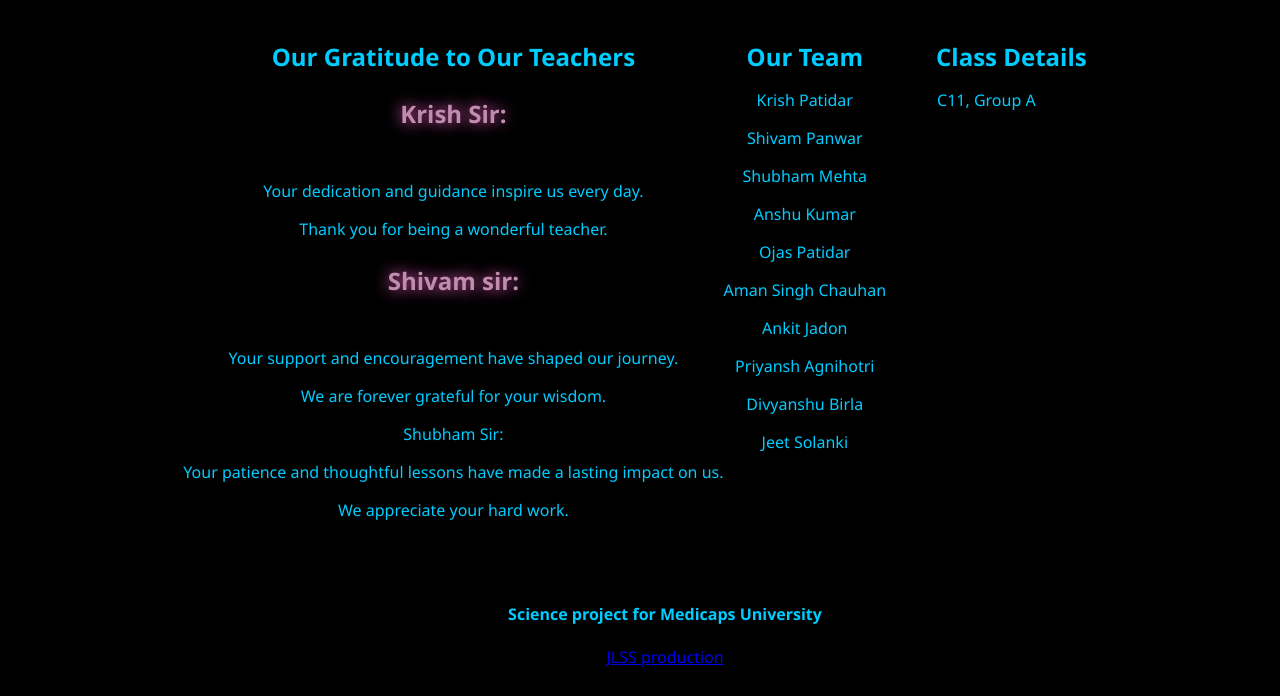
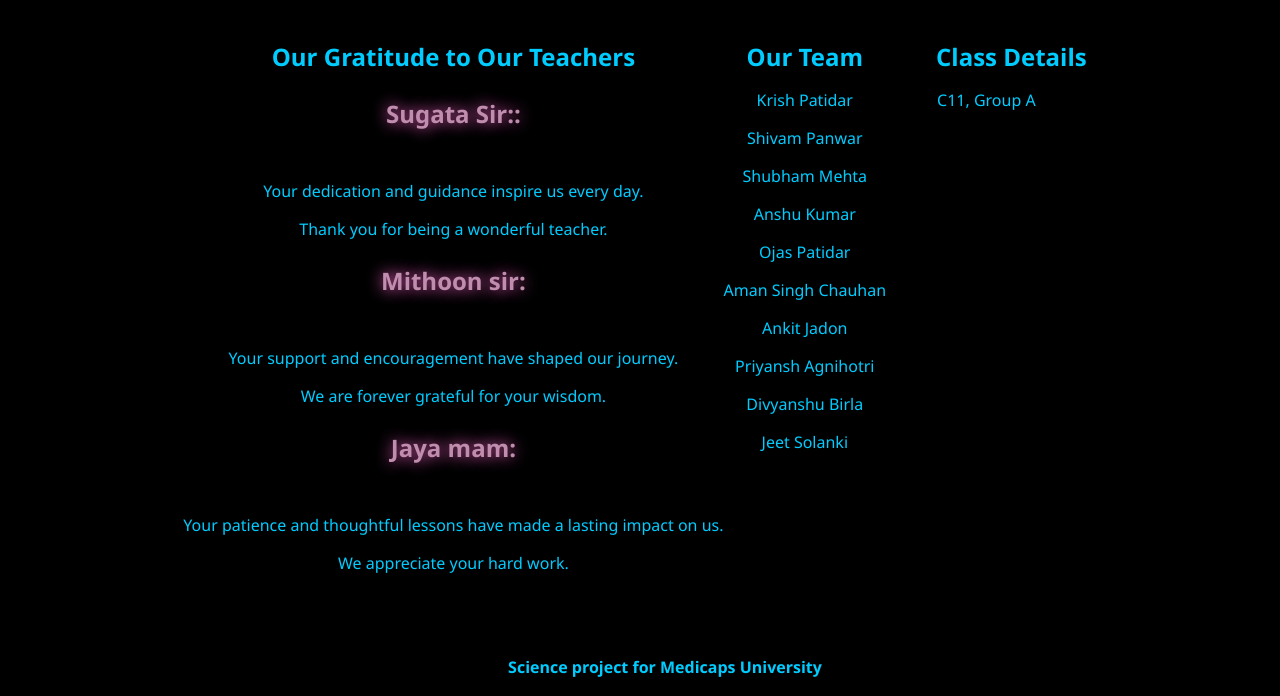
Before and after one commit to Jeet0808/Virtual-Chemistry-Lab-V-2.0.1, a plain HTML site: page index.html in a window 1280 px wide. Shown: the part 537-1233 px from the top of the page. Drawn offline with Linux system fonts and the light colour scheme.

Commit message:
Update index.html
changed names

```diff
--- a/index.html
+++ b/index.html
@@ -231,15 +231,15 @@
             <!-- Teachers' Gratitude -->
             <div style="margin-bottom: 10px;">
                 <h2 style="font-size: 1.5rem; margin-bottom: 10px;">Our Gratitude to Our Teachers</h2>
-                <h3>Krish Sir:</h3>
+                <h3>Sugata Sir::</h3>
                 <p>Your dedication and guidance inspire us every day.</p>
                 <p>Thank you for being a wonderful teacher.</p>
 
-                <h3 >Shivam sir:</h3>
+                <h3 >Mithoon sir:</h3>
                 <p>Your support and encouragement have shaped our journey.</p>
                 <p>We are forever grateful for your wisdom.</p>
 
-                <h>Shubham Sir:</p>
+                <h3>Jaya mam:</h3>
                 <p>Your patience and thoughtful lessons have made a lasting impact on us.</p>
                 <p>We appreciate your hard work.</p>
             </div>
```
